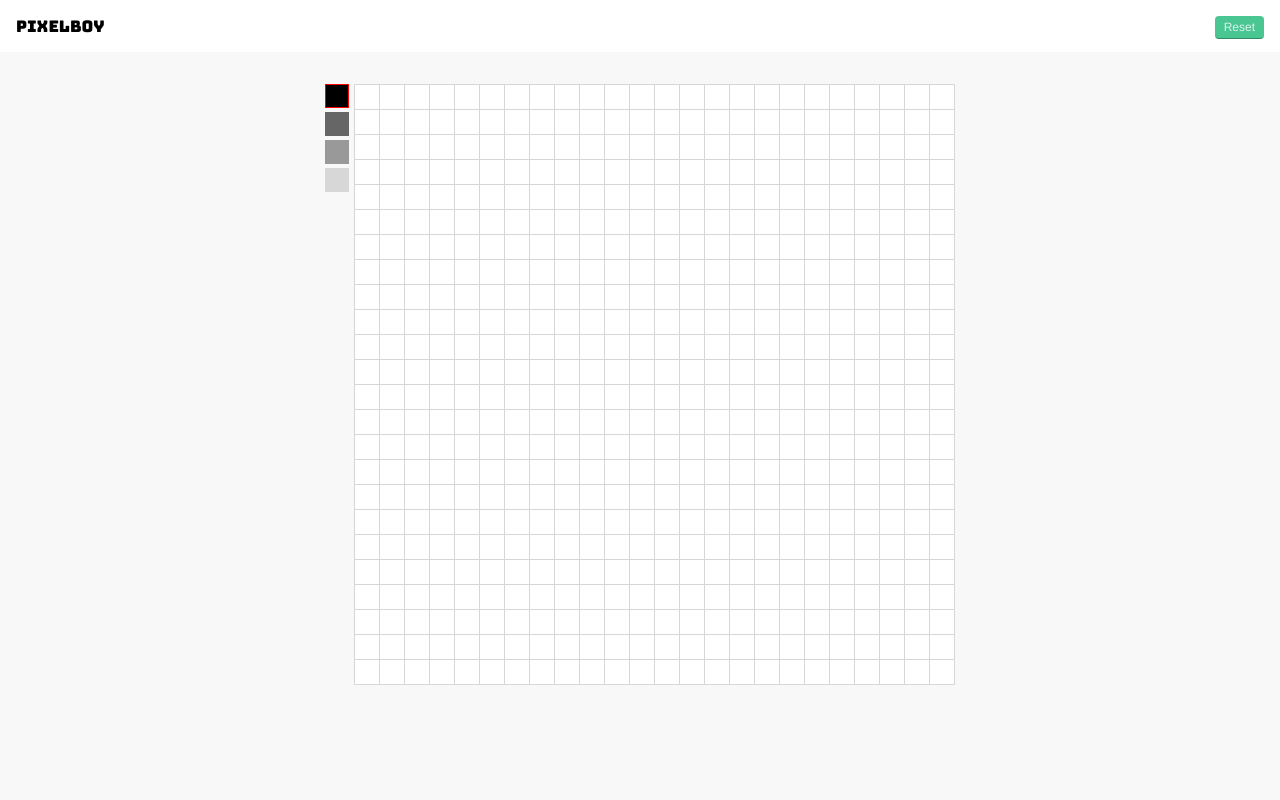
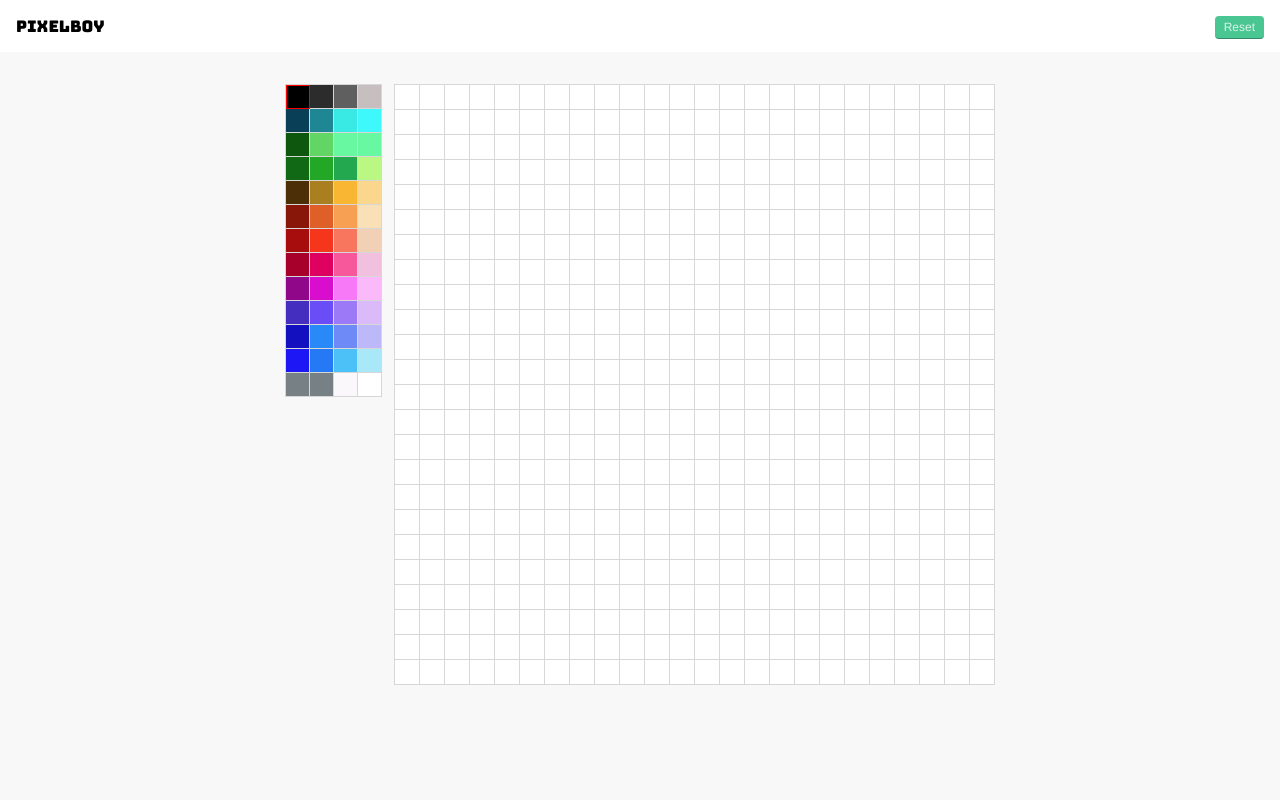
Before and after one commit to nickmjones/pixelboy, a plain HTML site: page index.html in a window 1280 px wide. Shown: the top 800 px of the page. Drawn offline with nearby package versions, Linux system fonts and the light colour scheme.

Commit message:
Color! - This release of PixelBoy adds a classic color palette - Bug fixes

```diff
--- a/css/master.css
+++ b/css/master.css
@@ -13,7 +13,7 @@ body {
 .content {
   height: 100vh;
   margin: 2rem auto;
-  width: 630px;
+  width: 710px;
 }
 
 .toolbar {
@@ -28,9 +28,12 @@ body {
 }
 
 .palette {
-  width: 24px;
+  width: 96px;
   float: left;
   padding: 0;
+  border-top: 1px solid #d7d7d7;
+  border-left: 1px solid #d7d7d7;
+  overflow: hidden;
 }
 
 input[type=radio] {
@@ -39,13 +42,11 @@ input[type=radio] {
   width: 24px;
   height: 24px;
   position: relative;
+  float: left;
+  border-right: 1px solid #d7d7d7;
+  border-bottom: 1px solid #d7d7d7;
   margin: 0;
 }
-
-input[type=radio]#black { background: #000; }
-input[type=radio]#gray { background: #666; }
-input[type=radio]#light-gray { background: #999; }
-input[type=radio]#lightest-gray { background: #d7d7d7; }
 
 input[type=radio]:checked {
   border: 1px solid red;
--- a/index.html
+++ b/index.html
@@ -14,20 +14,7 @@
       <span class="btn" id="reset">Reset</span>
     </div>
     <div class="content">
-      <div class="palette">
-        <div>
-          <input id="black" type="radio" name="inkColor" value="black" checked>
-        </div>
-        <div>
-          <input id="gray" type="radio" name="inkColor" value="gray">
-        </div>
-        <div>
-          <input id="light-gray" type="radio" name="inkColor" value="light-gray">
-        </div>
-        <div>
-          <input id="lightest-gray" type="radio" name="inkColor" value="lightest-gray">
-        </div>
-      </div>
+      <div class="palette"></div>
       <div class="canvas"></div>
     </div>
 
@@ -37,7 +24,6 @@
 
     <script src="https://code.jquery.com/jquery-3.2.1.min.js"   integrity="sha256-hwg4gsxgFZhOsEEamdOYGBf13FyQuiTwlAQgxVSNgt4="   crossorigin="anonymous"></script>
     <script src="js/game.js"></script>
-    <!-- Global site tag (gtag.js) - Google Analytics -->
     <script async src="https://www.googletagmanager.com/gtag/js?id=UA-77923613-2"></script>
     <script>
       window.dataLayer = window.dataLayer || [];
--- a/js/game.js
+++ b/js/game.js
@@ -1,8 +1,4 @@
-$(document).ready (function() {
-  color1 = 'filledBlack'
-  color2 = 'filledGray'
-  color3 = 'filledLightGray'
-  color4 = 'filledLightestGray'
+$(document).ready(function () {
 
   // setup squares
   var nodeCount = 576
@@ -10,33 +6,39 @@ $(document).ready (function() {
     $('.canvas').append('<div class="node"></div>');
   }
 
+  // swatches
+  var colors = ['#000000', '#2c2c2c', '#5f5f5f', '#c7bfbf', '#0a4057', '#1e8793', '#39e9e3', '#3ff8fb', '#0d580e', '#61d664', '#68f8a2', '#68f8a2', '#116815', '#22a726', '#23a850', '#baf783', '#4d2f07', '#aa7f20', '#f8b632', '#fad78c', '#881609', '#df5f29', '#f79f53', '#fae0b7', '#a70d0c', '#f6361c', '#f7765d', '#f2d0b6', '#a7012b', '#df0160', '#f6589b', '#f2c0df', '#900789', '#d80dce', '#f879f7', '#fab9f9', '#432ebf', '#6a4df6', '#9c7af7', '#dbbaf9', '#1310bf', '#298af7', '#6d8af7', '#bdb8f9', '#1c17f4', '#2579f5', '#4bc1f8', '#a9e8f9', '#778084', '#778084', '#fbf8fb', '#ffffff']
+  // append swatches to palette
+  $.each(colors, function (index, value) {
+    $('.palette').append('<div><input class="check" style="background-color:' + value + '" type="radio" name="inkColor" value="' + value + '"></div>')
+    // set black as initial paint color
+    $('input:first').prop('checked', true)
+  })
+
+
+  function fillSquares () {
+    $('.node').click(function () {
+      // get the current global fill color
+      var color = $('input[type=radio]:checked').css('background-color')
+      // and apply it to a square
+      $(this).css('background-color',color)
+    });
+  }
+
+  fillSquares()
+
+
   // reset board
   function resetBoard () {
     var answer = confirm('Are you sure you want to reset?')
       if (answer) {
         console.log('User reset board')
-        $('.node').removeClass(color1).removeClass(color2).removeClass(color3).removeClass(color4)
+        $('.node').css('background-color','#fff')
       } else {
         console.log('User declined reset')
       }
   }
 
-  function draw () {
-    $('.node').click(function () {
-      if($('#black').is(':checked')) {
-        $(this).toggleClass(color1)
-      } else if ($('#gray').is(':checked')) {
-        $(this).toggleClass(color2)
-      } else if ($('#light-gray').is(':checked')) {
-        $(this).toggleClass(color3)
-      } else if ($('#lightest-gray').is(':checked')) {
-        $(this).toggleClass(color4)
-      }
-    })
-  }
-
-  draw()
-
   $('#reset').click(function () {
     resetBoard()
   })
```
